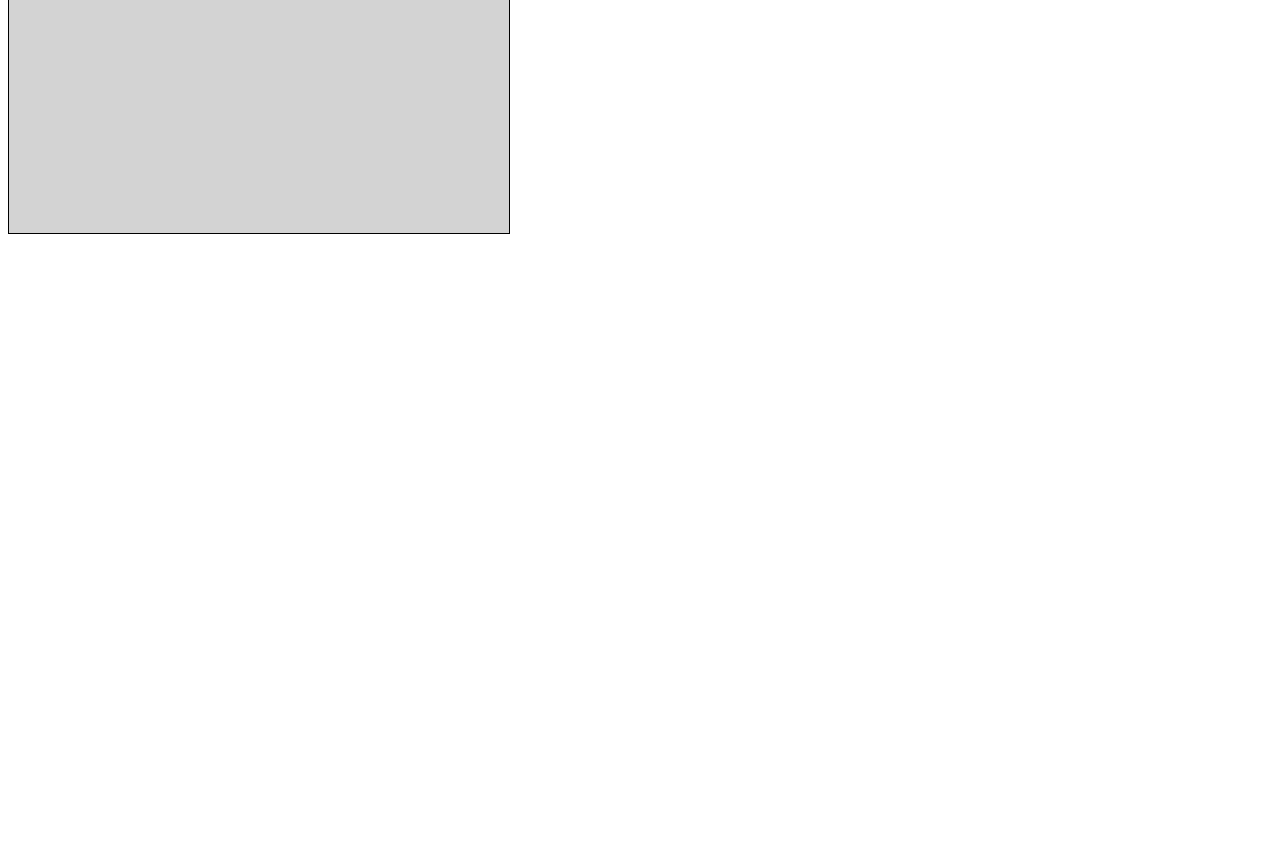
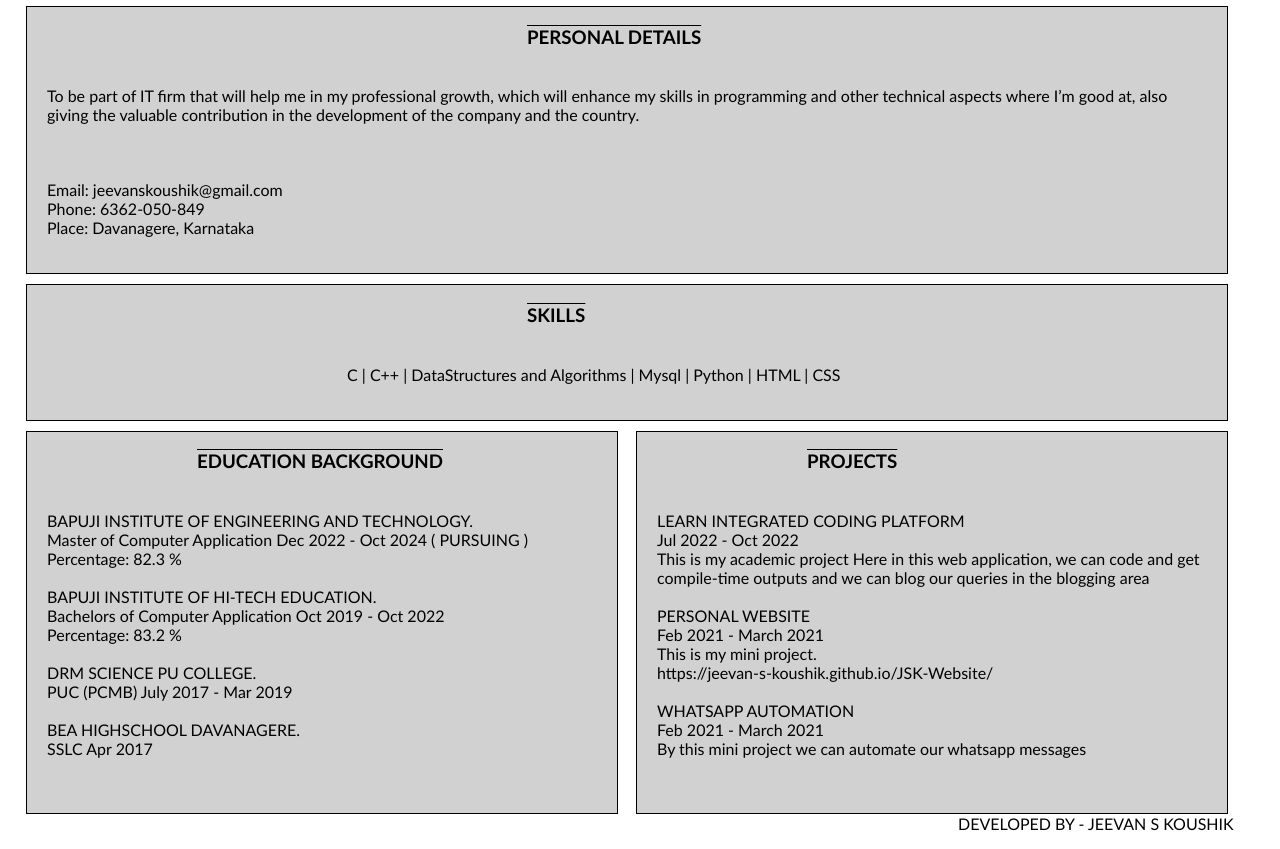
Before and after one commit to Jeevan-S-Koushik/FirstWebResume, a plain HTML site: page index.html in a window 1280 px wide. Shown: the part 76-925 px from the top of the page. Before the commit the page ends 800 px from the top, so only its background shows below. Drawn offline with Linux system fonts and the light colour scheme.

Commit message:
project completed

```diff
--- a/index.html
+++ b/index.html
@@ -1,5 +1,6 @@
 <!DOCTYPE html>
 <html lang="en">
+
 <head>
     <meta charset="UTF-8">
     <meta http-equiv="X-UA-Compatible" content="IE=edge">
@@ -7,10 +8,87 @@
     <link rel="stylesheet" href="style.css">
     <title>RESUME</title>
 </head>
+
 <body>
+    <header id="head">
+        <h1>
+            JEEVAN S KOUSHIK - RESUME
+        </h1>
+    </header>
     <div id="up">
-        <h3 id="title"><span> NAME :</span> JEEVAN S KOUSHIK </h3>
+        <h3 id="title">PERSONAL DETAILS</h3>
+        <p id="content">
+            To be part of IT firm that will help me in my professional
+            growth, which will enhance my skills in programming
+            and other technical aspects where I’m good at, also
+            giving the valuable contribution in the development of
+            the company and the country.
+        </p>
+        <P id="content">
+            <span id="bold">Email:</span> jeevanskoushik@gmail.com<br>
+            <span id="bold">Phone:</span> 6362-050-849<br>
+            <span id="bold">Place:</span> Davanagere, Karnataka<br>
+        </P>
+    </div>
 
+    <div id="up">
+        <h3 id="title">SKILLS</h3>
+        <p id="content1">
+            C | C++ | DataStructures and Algorithms | Mysql | Python | HTML | CSS
+        </p>
     </div>
+
+    <div id="down">
+        <h3 id="title1">EDUCATION BACKGROUND</h3>
+        <p id="content">
+            BAPUJI INSTITUTE OF ENGINEERING AND TECHNOLOGY.<br>
+            Master of Computer Application
+            Dec 2022 - Oct 2024 ( PURSUING )<br>
+            Percentage: 82.3 %
+            <br><br>
+
+            BAPUJI INSTITUTE OF HI-TECH EDUCATION.<br>
+            Bachelors of Computer Application
+            Oct 2019 - Oct 2022<br>
+            Percentage: 83.2 %<br><br>
+
+            DRM SCIENCE PU COLLEGE.<br>
+            PUC (PCMB)
+            July 2017 - Mar 2019<br><br>
+
+            BEA HIGHSCHOOL DAVANAGERE.<br>
+            SSLC
+            Apr 2017<br><br>
+        </p>
+    </div>
+
+    <div id="down">
+        <h3 id="title1">PROJECTS</h3>
+        <p id="content">
+            LEARN INTEGRATED CODING PLATFORM<br>
+            Jul 2022 - Oct 2022<br>
+            This is my academic project Here in this web
+            application, we can code and get compile-time
+            outputs and we can blog our queries in the blogging
+            area
+            <br><br>
+            PERSONAL WEBSITE <br>
+            Feb 2021 - March 2021 <br>
+            This is my mini project. <br>
+            https://jeevan-s-koushik.github.io/JSK-Website/
+            <br><br>
+
+            WHATSAPP AUTOMATION <br>
+            Feb 2021 - March 2021 <br>
+            By this mini project we can automate our whatsapp
+            messages
+            <br><br>
+
+        </p>
+    </div>
+<footer>
+    <p id="foot">DEVELOPED BY - JEEVAN S KOUSHIK</p>
+</footer>
 </body>
+
 </html>
--- a/style.css
+++ b/style.css
@@ -1,12 +1,63 @@
+body{
+    background-color:white;
+    font-family: 'Gill Sans', 'Gill Sans MT', Calibri, 'Trebuchet MS', sans-serif;
+
+}
+#head{
+    margin-left: 400px;
+}
 #up{
     border: 1px solid black;
-    width: 500px;
-    height: 300px;
-    background-color: lightgrey;
+    width: 1200px;
+    height:fit-content;
+    background-color: rgba(0, 0, 0, 0.18);
+    /* float:inline-start; */
+    margin-left: 18px;
+    margin-top: 10px;
 }
-/* #down{
+#down{
     border: 1px solid black;
-    width: 100px;
-    height: 100px;
+    width: 590px;
+    height:fit-content;
+    background-color: rgba(0, 0, 0, 0.18);
     float:inline-start;
-} */
+    margin-left: 18px;
+    margin-top: 10px;
+}
+
+#title{
+    color: black;
+    font-family: 'Gill Sans', 'Gill Sans MT', Calibri, 'Trebuchet MS', sans-serif;
+    margin-left: 500px;
+    text-decoration: overline;
+}
+#title1{
+    color: black;
+    font-family: 'Gill Sans', 'Gill Sans MT', Calibri, 'Trebuchet MS', sans-serif;
+    margin-left: 170px;
+    text-decoration: overline;
+}
+#content{
+    padding: 20px;
+    color: black;
+    font-family:'Gill Sans', 'Gill Sans MT', Calibri, 'Trebuchet MS', sans-serif;
+
+}
+#content1{
+    padding: 20px;
+    color: black;
+    font-family:'Gill Sans', 'Gill Sans MT', Calibri, 'Trebuchet MS', sans-serif;
+    margin-left: 300px;
+
+}
+#bold{
+    font-family: 'Gill Sans', 'Gill Sans MT', Calibri, 'Trebuchet MS', sans-serif;
+    color: black;
+
+}
+#foot{
+    color: black;
+    font-family: 'Gill Sans', 'Gill Sans MT', Calibri, 'Trebuchet MS', sans-serif;
+    margin-left: 950px;
+    margin-top: 40px;
+}
```
